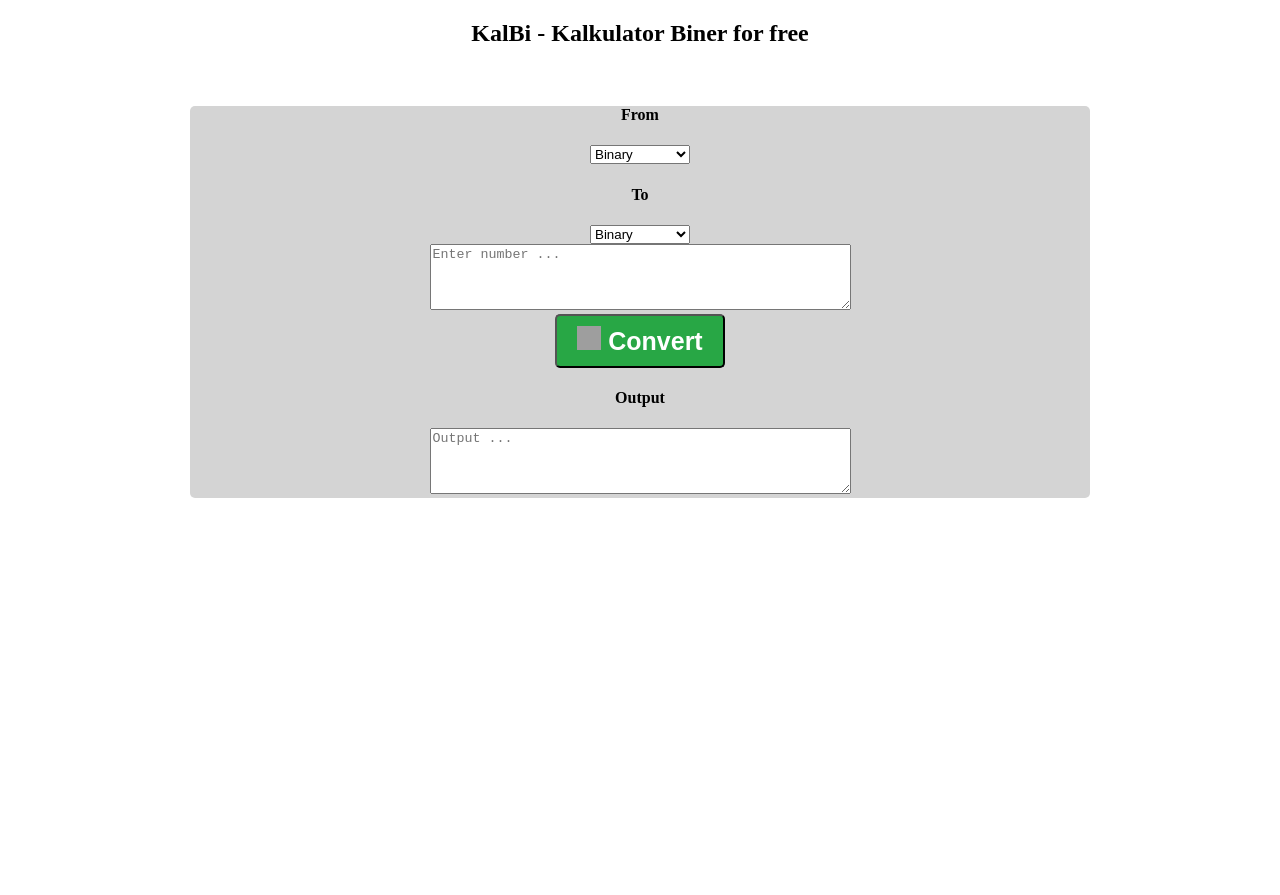
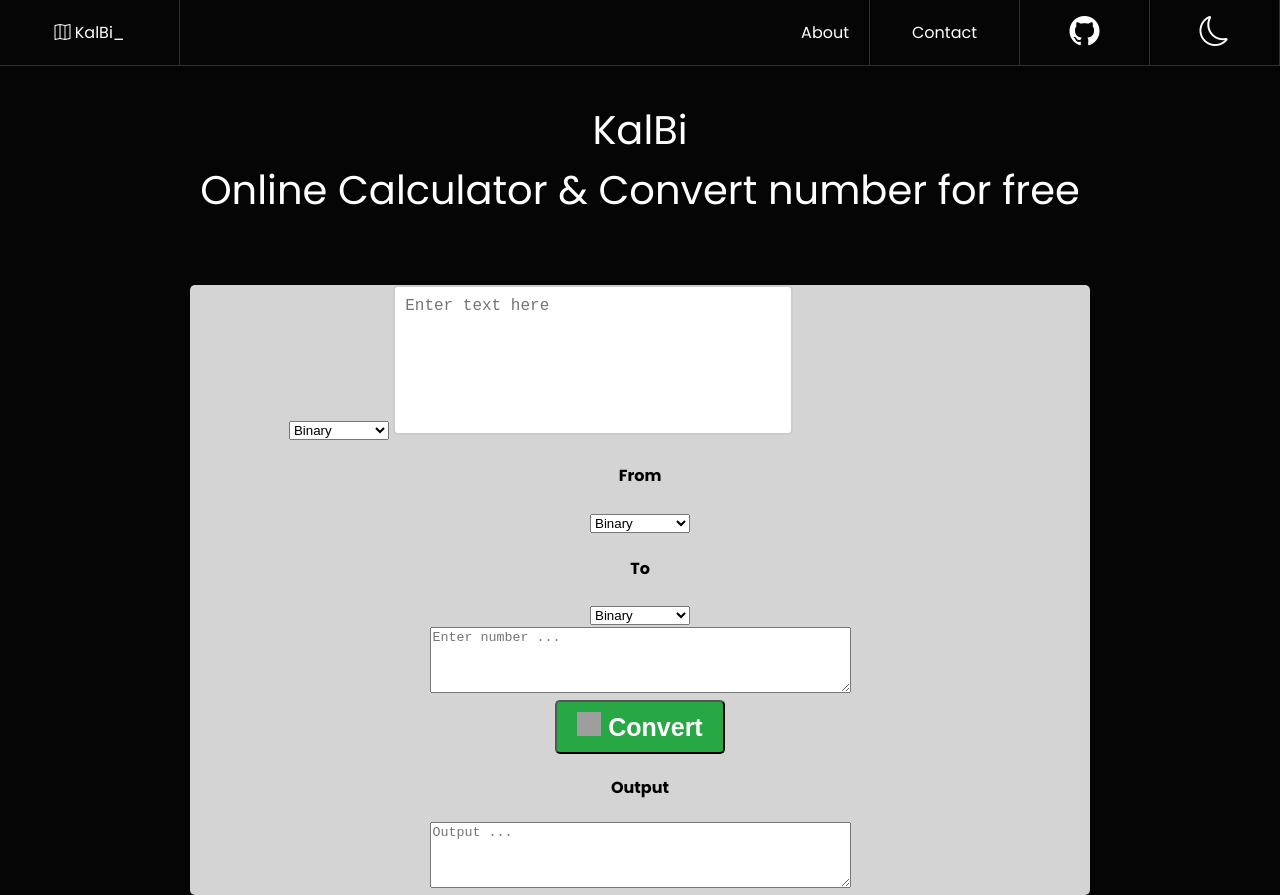
Before and after one commit to ifandika/KalBi-Web, a plain HTML site: page index.html in a window 1280 px wide. Before the commit the page ends 800 px from the top, so only its background shows below. Drawn offline with nearby package versions, Linux system fonts and the light colour scheme; grey boxes are pictures that could not be loaded.

Commit message:
update ui

```diff
--- a/css/style.css
+++ b/css/style.css
@@ -1,9 +1,54 @@
+@import url('https://fonts.googleapis.com/css2?family=Poppins:ital,wght@0,100;0,200;0,300;0,400;0,500;0,600;0,700;0,800;0,900;1,100;1,200;1,300;1,400;1,500;1,600;1,700;1,800;1,900&display=swap');
+
+body {
+    background-color: hsl(0 0% 2%);
+    margin: 0;
+    padding: 0;
+    font-family: "Poppins", serif;
+}
+
+.top {
+    top: 0;
+    margin: 0;
+    width: 100%;
+    height: auto;
+    position: absolute;
+}
+.top ul {
+    list-style-type: none;
+    margin: 0;
+    padding: 0;
+    overflow: hidden;
+    display: grid;
+    grid-template-columns: 180px auto 150px 130px 130px;
+}
+.top ul li {
+    display: block;
+    text-align: center;
+    padding: 20px;
+    text-decoration: none;
+    color: white;
+    border-bottom: 0.1em solid rgb(48, 48, 48);
+    border-right: 0.1em solid rgb(48, 48, 48);
+}
+.top ul #different {
+    text-align: right;
+}
+.top ul #github {
+    padding: 10px;
+}
+.top ul li a {
+    color: white;
+    text-align: center;
+    text-decoration: none;
+}
+
 main {
     width: 100%;
     height: auto;
     text-align: center;
     align-items: center;
-    margin: auto;
+    margin: 100px auto auto auto;
     max-width: 900px;
 }
 
@@ -12,6 +57,26 @@ main {
     background-color: rgb(212, 212, 212);
 }
 
+.board .board-main {
+    display: grid;
+    grid-template-columns: auto auto;
+}
+
+.custom-textarea {
+    width: 400px; /* Set custom width */
+    height: 150px; /* Set custom height */
+    padding: 10px; /* Optional: Add padding */
+    font-size: 16px; /* Optional: Adjust font size */
+    border: 2px solid #ccc; /* Optional: Customize border */
+    border-radius: 5px; /* Optional: Add rounded corners */
+    box-sizing: border-box; /* Ensures padding is included in width/height */
+    resize: none; /* Prevent resizing */
+}
+
+.custom-textarea:focus {
+    border-color: #007BFF; /* Optional: Change border color on focus */
+    outline: none; /* Remove default focus outline */
+}
 .convert {
     background-color: #28a745;
     padding: 10px 20px 10px 20px;
@@ -22,3 +87,10 @@ main {
     box-shadow: none;
     color: white;
 }
+.c-white {
+    color: white;
+}
+.fs-big {
+    font-size: 40px;
+    font-weight: 400;
+}
--- a/index.html
+++ b/index.html
@@ -5,12 +5,49 @@
     <meta name="viewport" content="width=device-width, initial-scale=1.0" />
     <title>KalBi | Kalkulator Biner</title>
     <link rel="stylesheet" href="css/style.css" />
+
+    <link rel="stylesheet" href="https://cdn.jsdelivr.net/npm/bootstrap-icons@1.11.3/font/bootstrap-icons.min.css">
 </head>
 <body>
+    <div class="top">
+        <ul>
+            <li>
+                <i class="bi bi-map"></i>
+                <a href="#home">KalBi_</a>
+            </li>
+            <li id="different"><a href="#home">About</a></li>
+            <li><a href="#contact">Contact</a></li>
+            <li id="github">
+                <a href="https://github.com/ifandika/KalBi-Web">
+                <i class="bi bi-github" style="font-size: 30px;"></i></a>
+            </li>
+            <li id="github">
+                <a href="https://github.com/ifandika/KalBi-Web">
+                <i class="bi bi-moon" style="font-size: 30px;"></i></a>
+            </li>
+        </ul>
+    </div>
+
     <main>
-        <h2>KalBi - Kalkulator Biner for free</h2>
+        <p class="fs-big c-white">KalBi<br>Online Calculator & Convert number for free</p>
         <br />
         <div class="board">
+
+            <div class="board-main">
+                <div class="from">
+                    <select id="type_1">
+                        <option value="Binary" selected>Binary</option>
+                        <option value="Octal">Octal</option>
+                        <option value="Decimal">Decimal</option>
+                        <option value="Hexadecimal">Hexadecimal</option>
+                    </select>
+                    <textarea id="customTextarea" class="custom-textarea" placeholder="Enter text here"></textarea>
+                </div>
+
+                <div class="to">
+
+                </div>
+            </div>
 
             <form action="" method="post">
 
```
